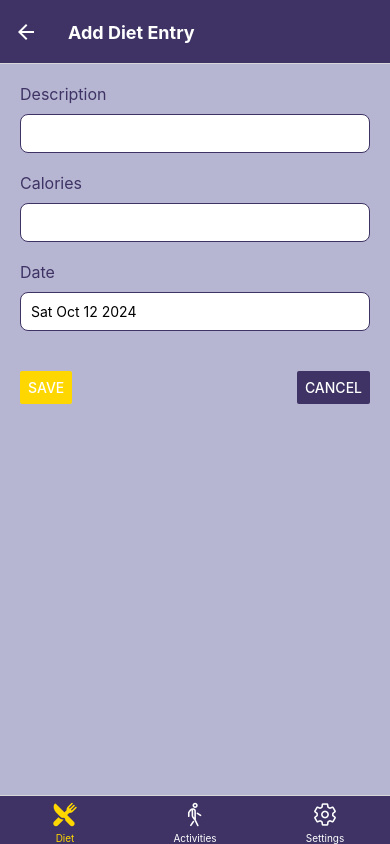
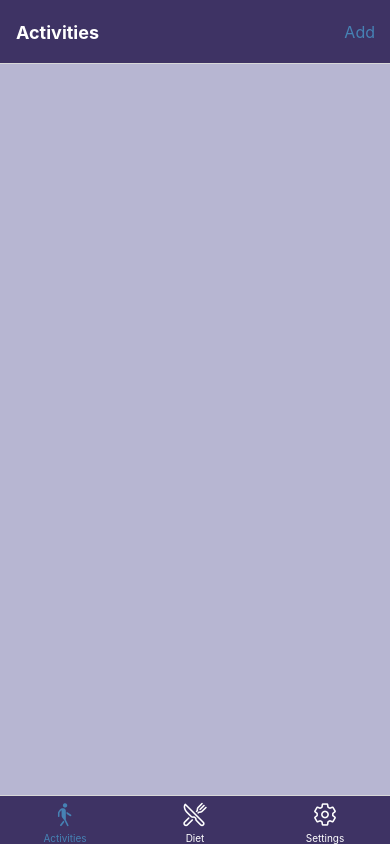
Before and after one commit to J3rrrrry/Assignment2, a React Native app: screen /AddDietEntry in a window 390 px wide. Built offline with nearby package versions, Linux system fonts and the light colour scheme.

Commit message:
Modified colors for toggle theme, from black to deep purple.

```diff
--- a/App.js
+++ b/App.js
@@ -98,8 +98,8 @@
         },
       })}
     >
+      <Tab.Screen name="ActivitiesTab" component={ActivitiesStack} options={{ title: 'Activities' }} />
       <Tab.Screen name="DietTab" component={DietStack} options={{ title: 'Diet' }} />
-      <Tab.Screen name="ActivitiesTab" component={ActivitiesStack} options={{ title: 'Activities' }} />
       <Tab.Screen name="SettingsTab" component={SettingsStack} options={{ title: 'Settings' }} />
     </Tab.Navigator>
   );
--- a/Helper/colors.js
+++ b/Helper/colors.js
@@ -2,18 +2,18 @@
     lightTheme: {
       primary: '#3E3364',
       secondary: '#605A86',
-      accent: '#FFD700',
+      accent: '#4682B4',
       white: '#FFFFFF',
       black: '#000000',
       background: '#B7B6D2',
     },
     darkTheme: {
-      primary: '#1F1B2E',
+      primary: '#3E3364',
       secondary: '#3A3A55',
       accent: '#FFD700',
       white: '#E5E5E5',
       black: '#000000',
-      background: '#121212',
+      background: '#2C2A4A',
     },
 };
 
--- a/Screens/AddActivity.js
+++ b/Screens/AddActivity.js
@@ -11,7 +11,7 @@
 
   const [activityType, setActivityType] = useState(null);
   const [duration, setDuration] = useState('');
-  const [date, setDate] = useState(new Date());
+  const [date, setDate] = useState('');
   const [showDatePicker, setShowDatePicker] = useState(false);
   const [open, setOpen] = useState(false);
   const [items, setItems] = useState([
@@ -54,7 +54,7 @@
 
   return (
     <View style={[styles.container, { backgroundColor: theme.background }]}>
-      <Text style={[styles.label, { color: theme.primary }]}>Activity Type</Text>
+      <Text style={[styles.label, { color: theme.white }]}>Activity Type</Text>
       <DropDownPicker
         open={open}
         value={activityType}
@@ -66,7 +66,7 @@
         style={[styles.dropdown, { borderColor: theme.primary, backgroundColor: theme.white }]}
       />
 
-      <Text style={[styles.label, { color: theme.primary }]}>Duration (min)</Text>
+      <Text style={[styles.label, { color: theme.white }]}>Duration (min)</Text>
       <TextInput
         style={[styles.input, { borderColor: theme.primary, backgroundColor: theme.white }]}
         keyboardType="numeric"
@@ -74,25 +74,26 @@
         onChangeText={setDuration}
       />
 
-      <Text style={[styles.label, { color: theme.primary }]}>Date</Text>
+      <Text style={[styles.label, { color: theme.white }]}>Date</Text>
       <TextInput
         style={[styles.input, { borderColor: theme.primary, backgroundColor: theme.white }]}
-        value={date.toDateString()}
+        value={date ? date.toDateString() : ''}
         onFocus={() => setShowDatePicker(true)}
       />
 
       {showDatePicker && (
         <DateTimePicker
-          value={date}
+          value={date ? new Date(date) : new Date()}
           mode="date"
           display="inline"
           onChange={onChangeDate}
+          style={styles.datePicker}
         />
       )}
 
       <View style={styles.buttonContainer}>
+        <Button title="Cancel" onPress={() => navigation.goBack()} color={theme.accent} />
         <Button title="Save" onPress={validateAndSave} color={theme.accent} />
-        <Button title="Cancel" onPress={() => navigation.goBack()} color={theme.primary} />
       </View>
     </View>
   );
@@ -111,7 +112,7 @@
     borderWidth: 1,
     borderRadius: 8,
     padding: 10,
-    marginBottom: 20,
+    marginBottom: 5,
   },
   dropdown: {
     marginBottom: 20,
@@ -121,6 +122,10 @@
     justifyContent: 'space-between',
     marginTop: 20,
   },
+  datePicker: {
+    width: '100%',
+    transform: [{ scale: 0.8 }],
+  },
 });
 
 export default AddActivity;
--- a/Screens/AddDietEntry.js
+++ b/Screens/AddDietEntry.js
@@ -10,7 +10,7 @@
 
   const [description, setDescription] = useState('');
   const [calories, setCalories] = useState('');
-  const [date, setDate] = useState(new Date());
+  const [date, setDate] = useState('');
   const [showDatePicker, setShowDatePicker] = useState(false);
 
   const onChangeDate = (event, selectedDate) => {
@@ -43,14 +43,14 @@
 
   return (
     <View style={[styles.container, { backgroundColor: theme.background }]}>
-      <Text style={[styles.label, { color: theme.primary }]}>Description</Text>
+      <Text style={[styles.label, { color: theme.white }]}>Description</Text>
       <TextInput
         style={[styles.input, { borderColor: theme.primary, backgroundColor: theme.white }]}
         value={description}
         onChangeText={setDescription}
       />
 
-      <Text style={[styles.label, { color: theme.primary }]}>Calories</Text>
+      <Text style={[styles.label, { color: theme.white }]}>Calories</Text>
       <TextInput
         style={[styles.input, { borderColor: theme.primary, backgroundColor: theme.white }]}
         keyboardType="numeric"
@@ -58,25 +58,26 @@
         onChangeText={setCalories}
       />
 
-      <Text style={[styles.label, { color: theme.primary }]}>Date</Text>
+      <Text style={[styles.label, { color: theme.white }]}>Date</Text>
       <TextInput
         style={[styles.input, { borderColor: theme.primary, backgroundColor: theme.white }]}
-        value={date.toDateString()}
+        value={date ? date.toDateString() : ''}
         onFocus={() => setShowDatePicker(true)}
       />
 
       {showDatePicker && (
         <DateTimePicker
-          value={date}
+          value={date ? new Date(date) : new Date()}
           mode="date"
           display="inline"
           onChange={onChangeDate}
+          style={styles.datePicker}
         />
       )}
 
       <View style={styles.buttonContainer}>
+        <Button title="Cancel" onPress={() => navigation.goBack()} color={theme.accent} />
         <Button title="Save" onPress={validateAndSave} color={theme.accent} />
-        <Button title="Cancel" onPress={() => navigation.goBack()} color={theme.primary} />
       </View>
     </View>
   );
@@ -95,13 +96,17 @@
     borderWidth: 1,
     borderRadius: 8,
     padding: 10,
-    marginBottom: 20,
+    marginBottom: 5,
   },
   buttonContainer: {
     flexDirection: 'row',
     justifyContent: 'space-between',
     marginTop: 20,
   },
+  datePicker: {
+    width: '100%',
+    transform: [{ scale: 0.8 }],
+  },
 });
 
 export default AddDietEntry;
--- a/Screens/Settings.js
+++ b/Screens/Settings.js
@@ -1,5 +1,5 @@
 import React, { useContext } from 'react';
-import { View, Button, StyleSheet } from 'react-native';
+import { View, Text, TouchableOpacity, StyleSheet } from 'react-native';
 import { ThemeContext } from '../Context/ThemeContext';
 
 const Settings = () => {
@@ -7,9 +7,12 @@
 
   return (
     <View style={[styles.container, { backgroundColor: theme.background }]}>
-      <View style={styles.buttonContainer}>
-        <Button title="Toggle Theme" onPress={toggleTheme} color={theme.accent} />
-      </View>
+      <TouchableOpacity
+        onPress={toggleTheme}
+        style={[styles.button, { backgroundColor: theme.primary }]}
+      >
+        <Text style={[styles.buttonText, { color: theme.white }]}>Toggle Theme</Text>
+      </TouchableOpacity>
     </View>
   );
 };
@@ -20,9 +23,16 @@
     justifyContent: 'center',
     alignItems: 'center',
   },
-  buttonContainer: {
-    marginTop: 20,
-    width: '60%',
+  button: {
+    paddingVertical: 10,
+    paddingHorizontal: 20,
+    borderRadius: 8,
+    elevation: 2,
+  },
+  buttonText: {
+    fontSize: 16,
+    fontWeight: 'bold',
+    textAlign: 'center',
   },
 });
 
```
